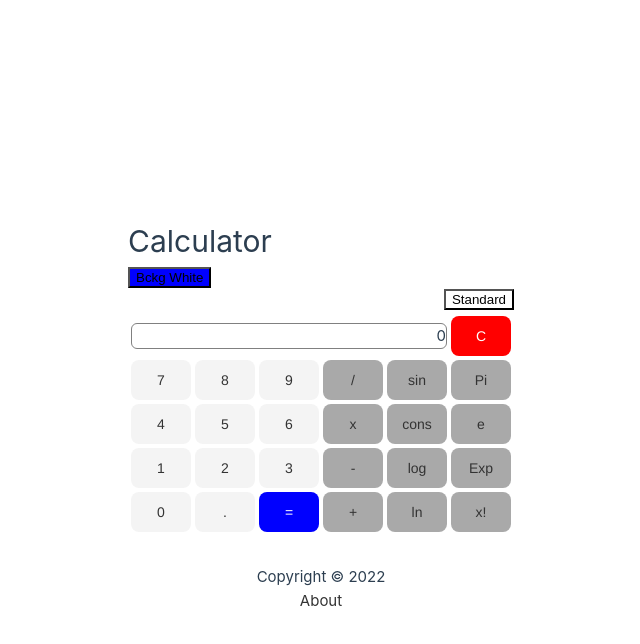
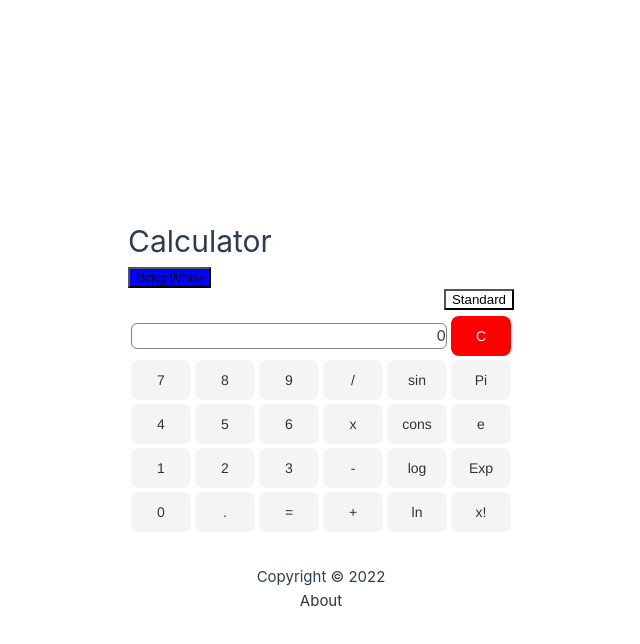
Before and after one commit to josecome/Calculator_Vuejs, a Vue app: page / in a window 1280 px wide. Both pictures are taken after a click on the button "Scientific". Shown: the top 644 px of the page, without its empty margins (126-766 px from the left). Built offline with nearby package versions, Linux system fonts and the light colour scheme.

Commit message:
Code improved

```diff
--- a/src/components/Scientific_Calculator.vue
+++ b/src/components/Scientific_Calculator.vue
@@ -11,88 +11,12 @@
                     <button class="btn_clean" @click="clean_screen()">C</button>
                 </td>
             </tr>
-            <tr>
-                <td>
-                    <button @click="addNmber($event)">7</button>
-                </td>
-                <td>
-                    <button @click="addNmber($event)">8</button>
-                </td>
-                <td>
-                    <button @click="addNmber($event)">9</button>
-                </td>
-                <td>
-                    <button class="oper" @click="addNmber($event)">/</button>
-                </td>
-                <td>
-                    <button className="oper" onClick={addNmber}>sin</button>
-                </td>
-                <td>
-                    <button className="oper" onClick={addNmber}>Pi</button>
-                </td>
-            </tr>
-            <tr>
-                <td>
-                    <button @click="addNmber($event)">4</button>
-                </td>
-                <td>
-                    <button @click="addNmber($event)">5</button>
-                </td>
-                <td>
-                    <button @click="addNmber($event)">6</button>
-                </td>
-                <td>
-                    <button class="oper" @click="addNmber($event)">x</button>
-                </td>
-                <td>
-                    <button className="oper" onClick={addNmber}>cons</button>
-                </td>
-                <td>
-                    <button className="oper" onClick={addNmber}>e</button>
-                </td>
-            </tr>
-            <tr>
-                <td>
-                    <button @click="addNmber($event)">1</button>
-                </td>
-                <td>
-                    <button @click="addNmber($event)">2</button>
-                </td>
-                <td>
-                    <button @click="addNmber($event)">3</button>
-                </td>
-                <td>
-                    <button class="oper" @click="addNmber($event)">-</button>
-                </td>
-                <td>
-                    <button className="oper" onClick={addNmber}>log</button>
-                </td>
-                <td>
-                    <button className="oper" onClick={addNmber}>Exp</button>
-                </td>
-            </tr>
-            <tr>
-                <td>
-                    <button @click="addNmber($event)">0</button>
-                </td>
-                <td>
-                    <button @click="addNmber($event)">.</button>
-                </td>
-                <td>
-                    <button class="oper2" @click="addNmber($event)">=</button>
-                </td>
-                <td>
-                    <button class="oper" @click="addNmber($event)">+</button>
-                </td>
-                <td>
-                    <button className="oper" onClick={addNmber}>ln</button>
-                </td>
-                <td>
-                    <button className="oper" onClick={addNmber}>x!</button>
+            <tr v-for="btns_rows in buttons_in_array">
+                <td v-for="btns in btns_rows">
+                    <button @click="addNmber($event)">{{ btns }}</button>
                 </td>
             </tr>
         </table>
-
     </div>
 </template>
 
@@ -109,7 +33,8 @@ export default {
         return{
             prevnmbr: 0,
             nmbr: 0,
-            lastop: "NA"
+            lastop: "NA",
+            buttons_in_array: [[7, 8, 9, "/", "sin", "Pi"], [4, 5, 6, "x", "cons", "e"],[1, 2, 3, "-", "log", "Exp"], [0, ".", "=", "+", "ln", "x!"]]
         }
     },
     methods: {
```
